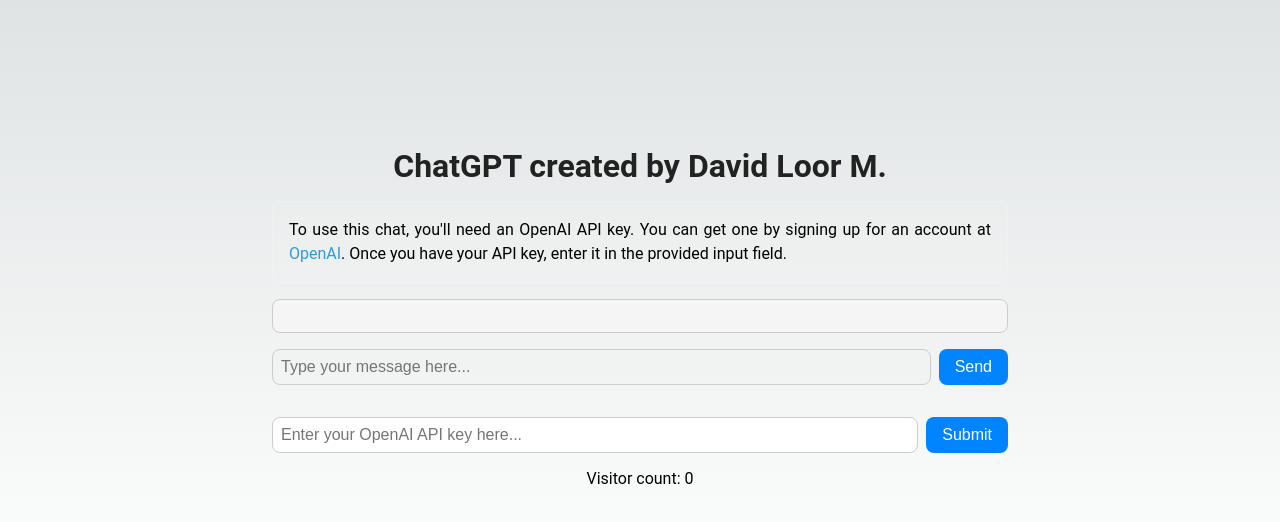
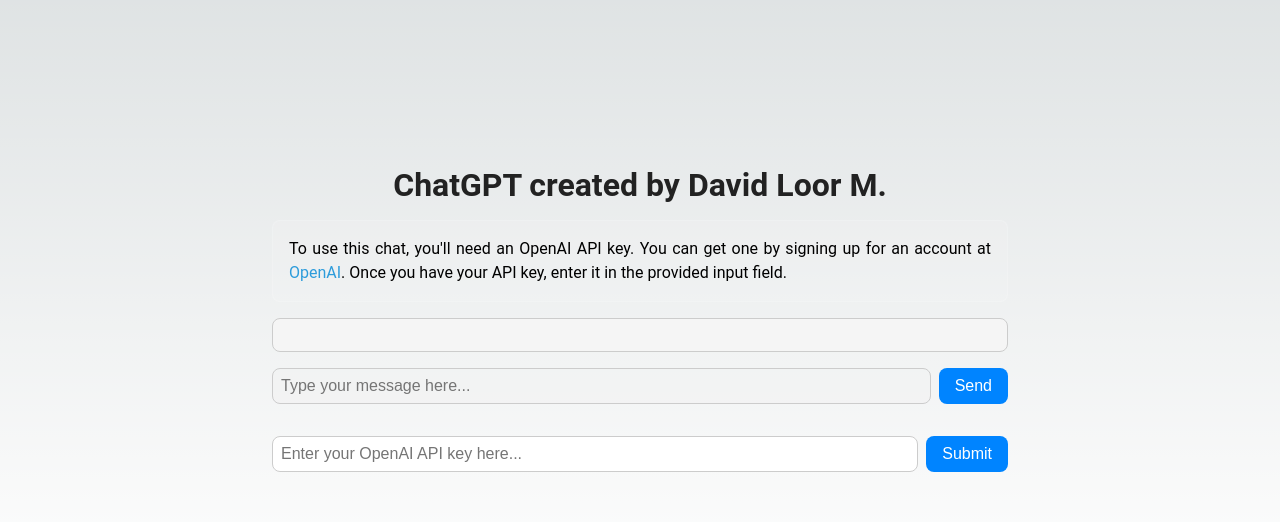
Before and after one commit to davo20019/chatgpt, a Next.js app: page / in a window 1280 px wide. Shown: the part 184-706 px from the top of the page. Built offline with nearby package versions, Linux system fonts and the light colour scheme.

Commit message:
remove firebase

```diff
--- a/components/ChatGpt.js
+++ b/components/ChatGpt.js
@@ -8,22 +8,6 @@
     const [loading, setLoading] = useState(false);
     const [error, setError] = useState(null);
     const [apiKeyValidated, setApiKeyValidated] = useState(false);
-    const [visitorCount, setVisitorCount] = useState(0);
-
-    /*useEffect(() => {
-        const fetchVisitorCount = async () => {
-            const response = await fetch('/api/visitorCounter');
-            const data = await response.json();
-            setVisitorCount(data.count);
-        };
-
-        const incrementVisitorCount = async () => {
-            await fetch('/api/visitorCounter', { method: 'POST' });
-        };
-
-        fetchVisitorCount();
-        incrementVisitorCount();
-    }, []);*/
 
     const handleApiKeySubmit = async (e) => {
         e.preventDefault();
@@ -170,7 +154,6 @@
                 </form>
             )}
             {apiKeyValidated && <div className={styles.success}>API key validated and in use.</div>}
-            <div className={styles.visitorCount}>Visitor count: 0</div>
         </div>
     );
 };
--- a/package.json
+++ b/package.json
@@ -17,7 +17,6 @@
     "dotenv": "^16.0.3",
     "eslint": "8.36.0",
     "eslint-config-next": "13.2.4",
-    "firebase": "^9.17.2",
     "isomorphic-unfetch": "^4.0.2",
     "next": "^13.2.4",
     "nextjs-openai": "^3.0.9",
```
Also changed, not shown: 1 other file (tests, documents, lock files or other folders).
